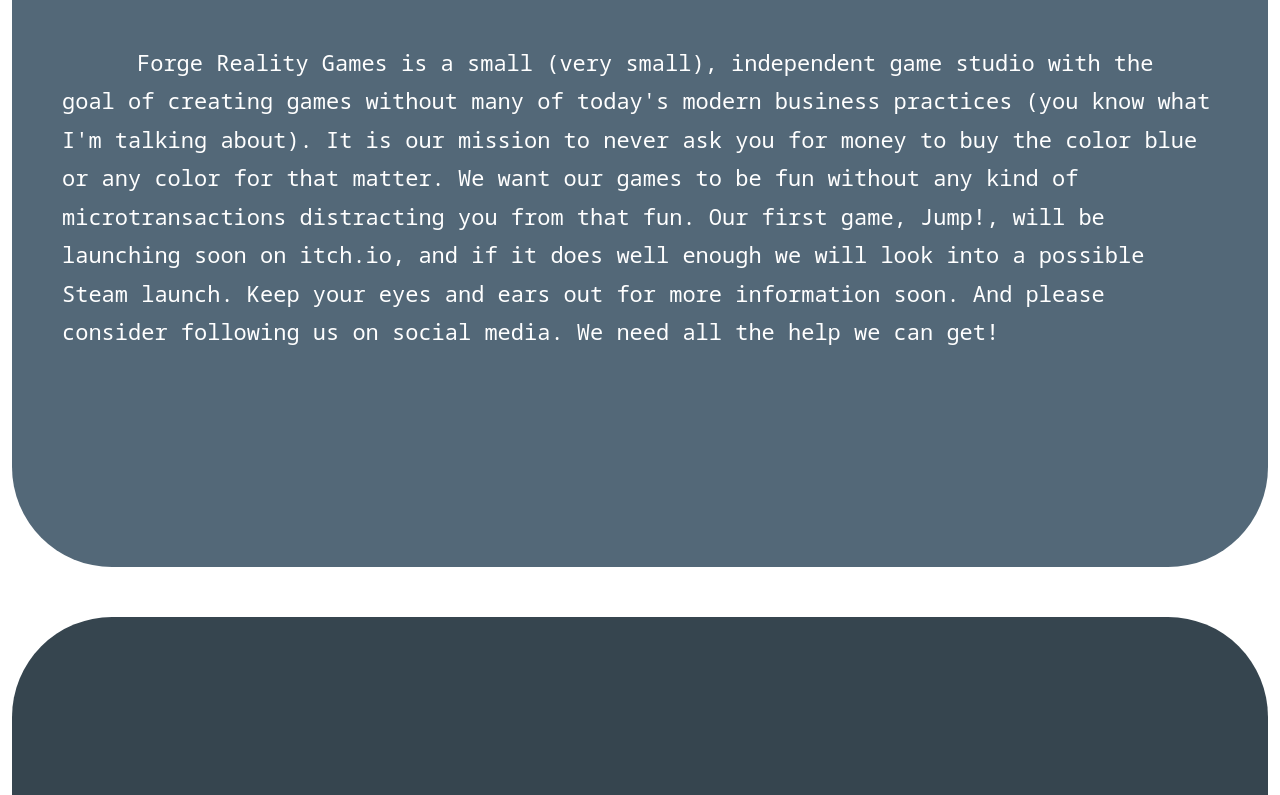
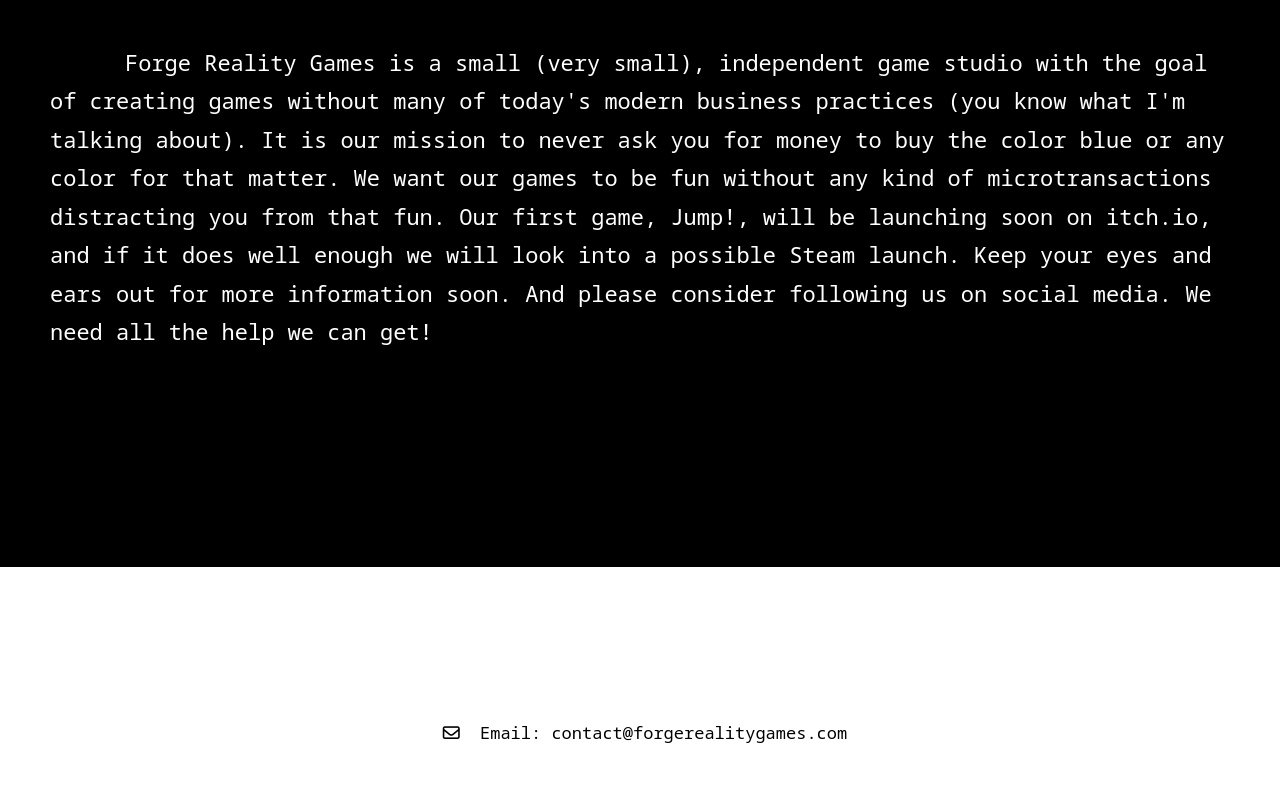
Before and after one commit to frankn2010/FRG2, a website built with Parcel: page index.html in a window 1280 px wide. Shown: the part 746-1541 px from the top of the page. Built offline with nearby package versions, Linux system fonts and the light colour scheme; a web font is replaced by a local one.

Commit message:
Final touches on css

```diff
--- a/index.html
+++ b/index.html
@@ -50,6 +50,7 @@
         <!-- <a class="navbar-brand" href="#"> -->
           <!-- <img src="/docs/5.1/assets/brand/bootstrap-logo.svg" alt="" width="30" height="24" class="d-inline-block align-text-top"> -->
         <!-- </a> -->
+
         <a class="navbar-brand" href="index.html">Forge Reality Games</a>
         <button class="navbar-toggler" type="button" data-bs-toggle="collapse" data-bs-target="#navbarNav" aria-controls="navbarNav" aria-expanded="false" aria-label="Toggle navigaton">
           <span class="navbar-toggler-icon"</span>
@@ -80,8 +81,7 @@
     <!--This will be a section for a logo-->
     <img src="img/FRG_Logo.jpeg" class="img-fluid img-logo" alt="">
 
-    <!-- Main div -->
-    <div class="container-fluid">
+
     <!-- This section starts the about section -->
     <div class="filler-div">
     <div class="about-div" id="about">
@@ -129,7 +129,6 @@
 
     </div>
 
-    </div>
 
 
 
--- a/style.css
+++ b/style.css
@@ -2,25 +2,26 @@
   /* background-color: black; */
   padding-top: 100px;
   padding-bottom: 50px;
-  border-radius: 100px;
 }
 
 .about-div {
   padding-top: 50px;
   padding-bottom: 200px;
-  border-radius: 100px;
-  background-color: #536878;
+  background-color: black;
+  /* background-color: #536878; */
+  border-radius: 0px;
 }
 
 .contact-div {
-  background-color: #36454f;
-  padding-top: 200px;
-  padding-bottom: 200px;
-  border-radius: 100px;
+  /* background-color: #36454f; */
+  background-color: white;
+  padding-top: 0px;
+  padding-bottom: 0px;
+  border-radius: 0px;
 }
 
 .contact-text {
-  color: white;
+  color: black;
 }
 
 .icon-style {
@@ -49,7 +50,7 @@
 }
 
 .header-text {
-  font-family: "Rubic Dirt", cursive;
+  font-family: "Rubic Dirt";
   color: white;
   padding-left: 5px;
 }
```
